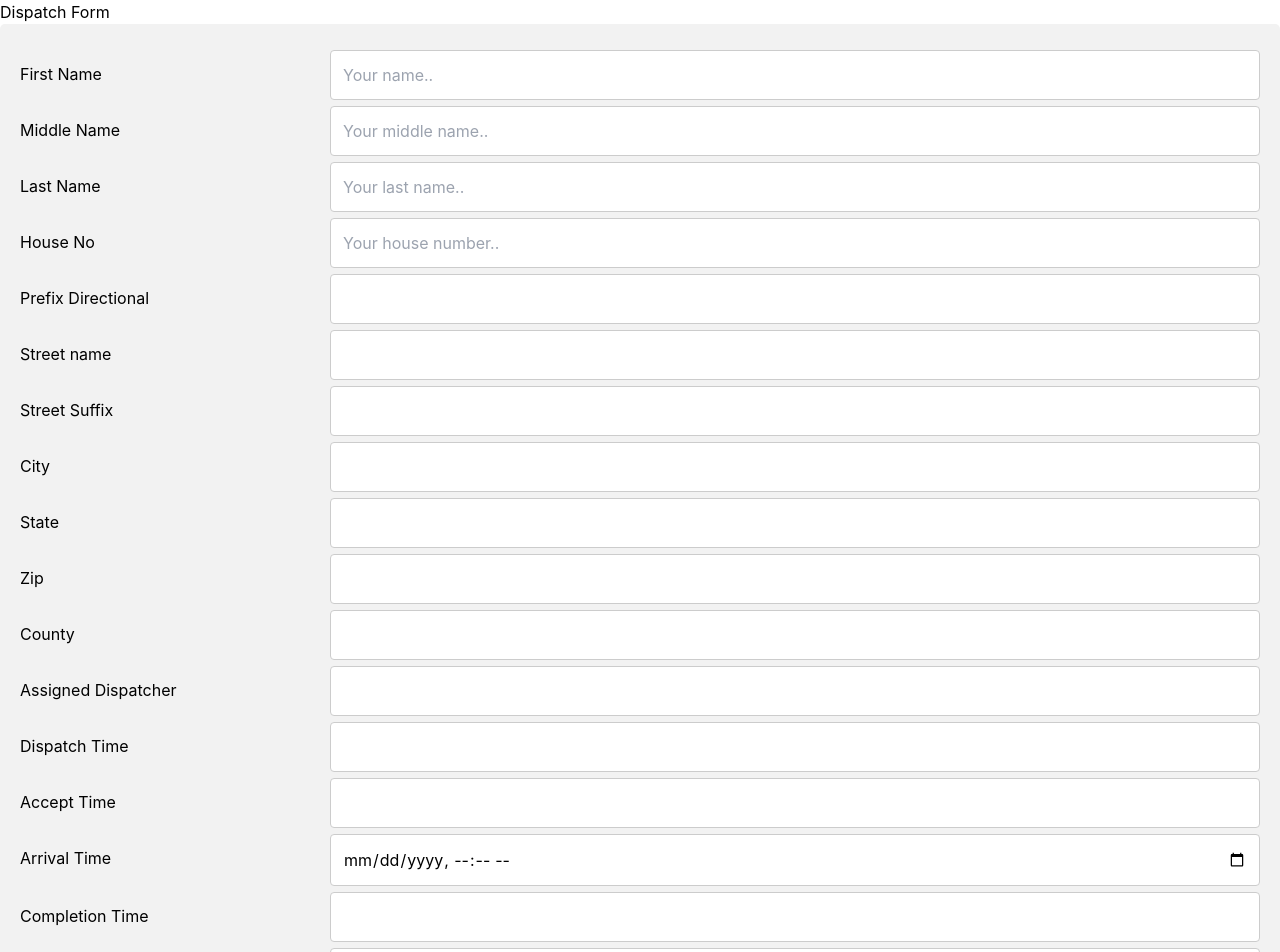
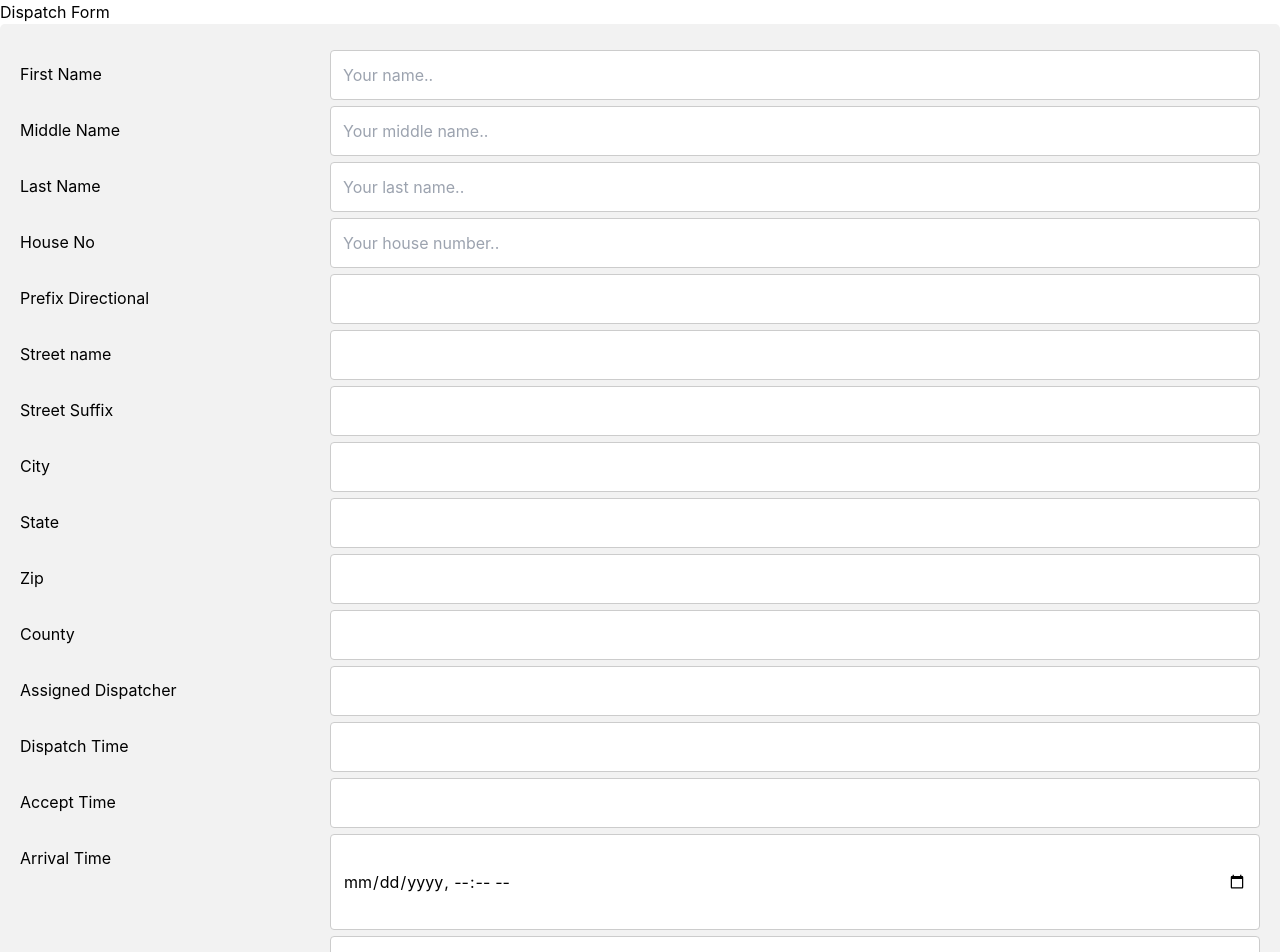
Before and after one commit to raviisapce/htmltest, a React (Create React App) app: page / in a window 1280 px wide. Shown: the top 952 px of the page. Built offline with nearby package versions, Linux system fonts and the light colour scheme.

Commit message:
added css for datetime

```diff
--- a/src/index.css
+++ b/src/index.css
@@ -26,7 +26,7 @@ input[type="datetime-local"] {
   display: block;
   -webkit-appearance: none;
   -webkit-min-logical-width: calc(100% - 0px);
-  -webkit-height: auto;
+  min-height: 12vh;
   padding: 12px;
   border: 1px solid #ccc;
   border-radius: 4px;
```
